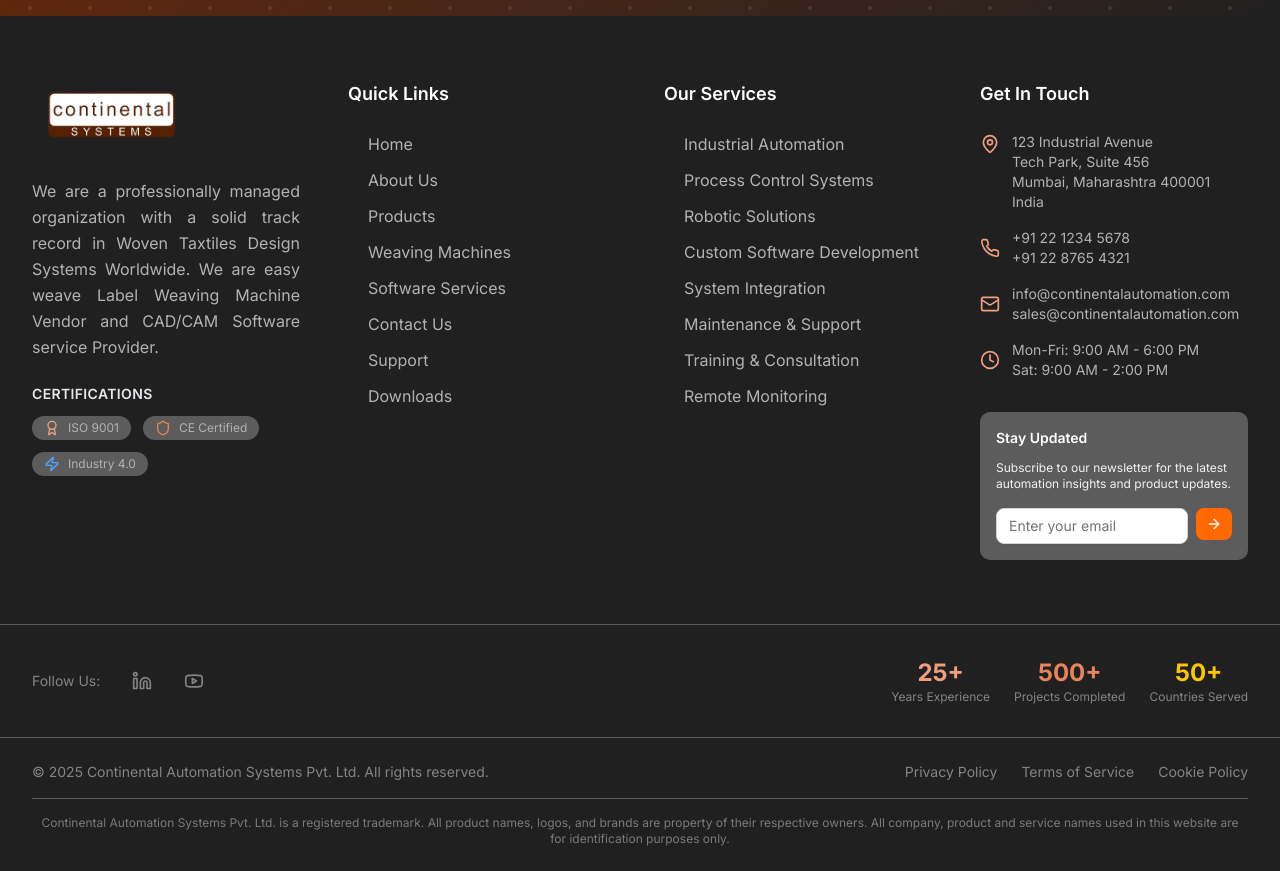
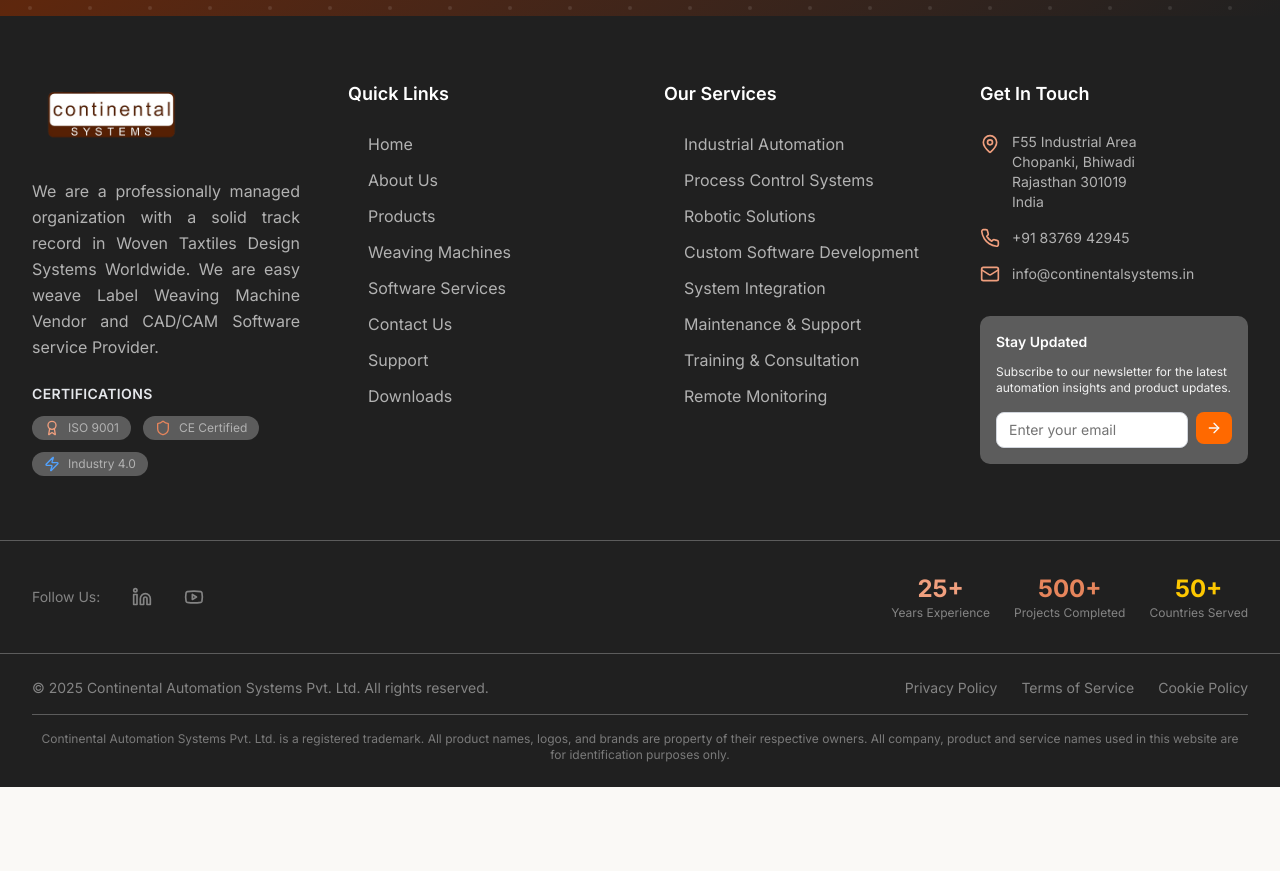
Before and after one commit to kindaboringkvg/Continental-Automation-Systems, a Next.js app: page / in a window 1280 px wide. Shown: the part 2480-3351 px from the top of the page. After the commit the page ends 3267 px from the top, so only its background shows below. Built offline with nearby package versions, Linux system fonts and the light colour scheme.

Commit message:
change in footer

```diff
--- a/components/footer.tsx
+++ b/components/footer.tsx
@@ -128,9 +128,9 @@ export default function Footer() {
               <div className="flex items-start space-x-3">
                 <MapPin className="h-5 w-5 text-orange-7 mt-0.5 flex-shrink-0" />
                 <div className="text-sm text-gray-8">
-                  <p>123 Industrial Avenue</p>
-                  <p>Tech Park, Suite 456</p>
-                  <p>Mumbai, Maharashtra 400001</p>
+                  <p>F55 Industrial Area</p>
+                  <p>Chopanki, Bhiwadi</p>
+                  <p>Rajasthan 301019</p>
                   <p>India</p>
                 </div>
               </div>
@@ -138,24 +138,14 @@ export default function Footer() {
               <div className="flex items-center space-x-3">
                 <Phone className="h-5 w-5 text-orange-7 flex-shrink-0" />
                 <div className="text-sm text-gray-8">
-                  <p>+91 22 1234 5678</p>
-                  <p>+91 22 8765 4321</p>
+                  <p>+91 83769 42945</p>
                 </div>
               </div>
 
               <div className="flex items-center space-x-3">
                 <Mail className="h-5 w-5 text-orange-7 flex-shrink-0" />
                 <div className="text-sm text-gray-8">
-                  <p>info@continentalautomation.com</p>
-                  <p>sales@continentalautomation.com</p>
-                </div>
-              </div>
-
-              <div className="flex items-center space-x-3">
-                <Clock className="h-5 w-5 text-orange-7 flex-shrink-0" />
-                <div className="text-sm text-gray-8">
-                  <p>Mon-Fri: 9:00 AM - 6:00 PM</p>
-                  <p>Sat: 9:00 AM - 2:00 PM</p>
+                  <p>info@continentalsystems.in</p>
                 </div>
               </div>
             </div>
```
